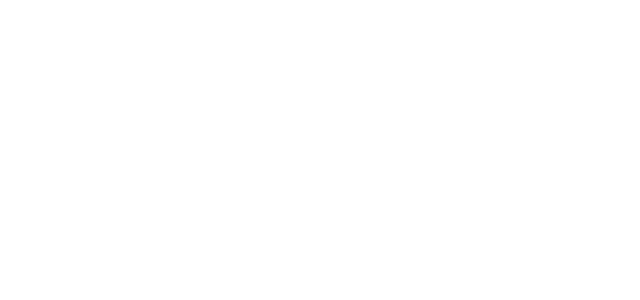
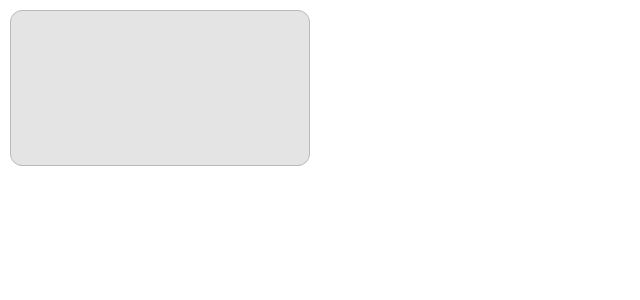
Before and after one commit to yehor-kostiuk/Vacuumaria, a React (Vite) app: page / in a window 1280 px wide. Shown: the top 300 px of the page, without its empty margins (0-640 px from the left). Built offline with nearby package versions, Linux system fonts and the light colour scheme.

Commit message:
feat: add discovery component

```diff
--- /dev/null
+++ b/src/libs/components/components.tsx
@@ -0,0 +1 @@
+export { Discovery } from "~/libs/components/discovery/discovery.jsx";
--- a/src/libs/components/discovery/discovery-panel/discovery-panel.module.css
+++ b/src/libs/components/discovery/discovery-panel/discovery-panel.module.css
@@ -0,0 +1,10 @@
+.discovery-panel {
+    width: 300px;
+    height: 156px;
+    min-width: 280px;
+    margin: 10px;
+    background-color: #e4e4e4;
+    border-radius: 12px;
+    border: 1px solid;
+    border-color: #bababa;
+}
--- a/src/libs/components/discovery/discovery-panel/discovery-panel.tsx
+++ b/src/libs/components/discovery/discovery-panel/discovery-panel.tsx
@@ -0,0 +1,12 @@
+import React from "react";
+import styles from "./discovery-panel.module.css"
+
+const DiscoveryPanel: React.FC = () => {
+	return (
+		<div className={styles["discovery-panel"]}>
+
+		</div>
+	);
+};
+
+export { DiscoveryPanel };
--- a/src/libs/components/discovery/discovery.module.css
+++ b/src/libs/components/discovery/discovery.module.css
@@ -0,0 +1,6 @@
+.discovery {
+    width: 320px;
+    height: 408px;
+    display: flex;
+    background-color: #ffffff;
+}
--- a/src/libs/components/discovery/discovery.tsx
+++ b/src/libs/components/discovery/discovery.tsx
@@ -0,0 +1,15 @@
+import React from "react";
+import {DiscoveryPanel} from "./discovery-panel/discovery-panel.jsx";
+import styles from "./discovery.module.css"
+
+const Discovery: React.FC = () => {
+	return (
+		<div className={styles["discovery"]}>
+
+			<DiscoveryPanel />
+
+		</div>
+	);
+};
+
+export { Discovery };
--- a/src/pages/game-board/game-board.tsx
+++ b/src/pages/game-board/game-board.tsx
@@ -1,5 +1,11 @@
+import { Discovery } from "~/libs/components/components.jsx";
+
 const GameBoard = () => {
-	return <div></div>;
+	return (
+		<div>
+			<Discovery />
+		</div>
+	);
 };
 
 export { GameBoard };
```
